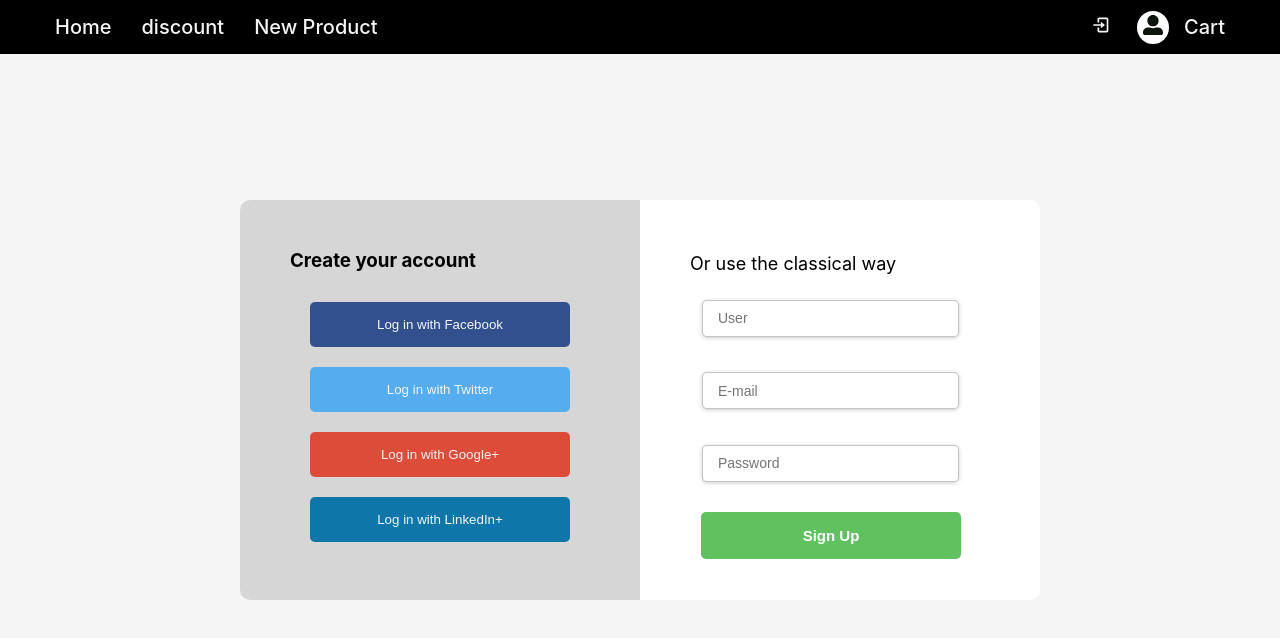
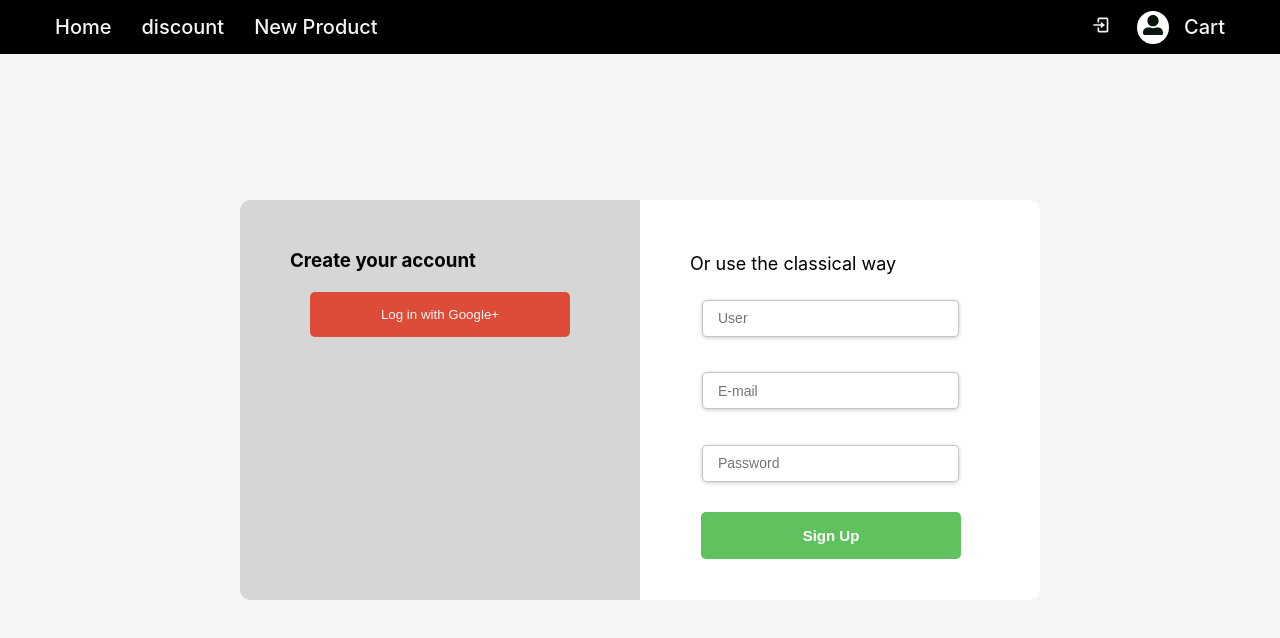
Before and after one commit to djaroldito/e-guitar-REACT, a React (Create React App) app in the folder client/: page /login in a window 1280 px wide. Shown: the top 638 px of the page. Built offline with nearby package versions, Linux system fonts and the light colour scheme; a web font is replaced by a local one.

Commit message:
Register-Login cambios menores

```diff
--- a/client/src/routes/Signup/Login.js
+++ b/client/src/routes/Signup/Login.js
@@ -12,13 +12,9 @@ export default function Login() {
     // Navbar -> regitrarse / login
     // comprar algo !login -> registrarte
 
-    // Nav -> (*) Usuario -> contraña, alias, imagen
-                // Admin  -> modificaciones pertinentes
+    //  login-signin facebook
+    // Reformatear el Login -> sólo usuario, contraseña y botón de Google + mje de Need an Account? Sign Up
 
-    // MIEDO : cómo se guardan los datos al registrarse, dónde, cómo se conecta con el back
-    // Firebase: configuración front / + seguridad va en el back
-
-    //  login-signin facebook
     const handleSignIn = (e) =>{
         e.preventDefault();
 
@@ -33,10 +29,7 @@ export default function Login() {
     <div id="loginContainer">
         <div className="loginLeft">
             <h3>Create your account</h3>
-            <button className="loginBtn Facebook">Log in with Facebook</button>
-            <button className="loginBtn Twitter">Log in with Twitter</button>
             <button className="loginBtn google">Log in with Google+</button>
-            <button className="loginBtn linkedin">Log in with LinkedIn+</button>
         </div>
 
         <div className="loginRight">
```
